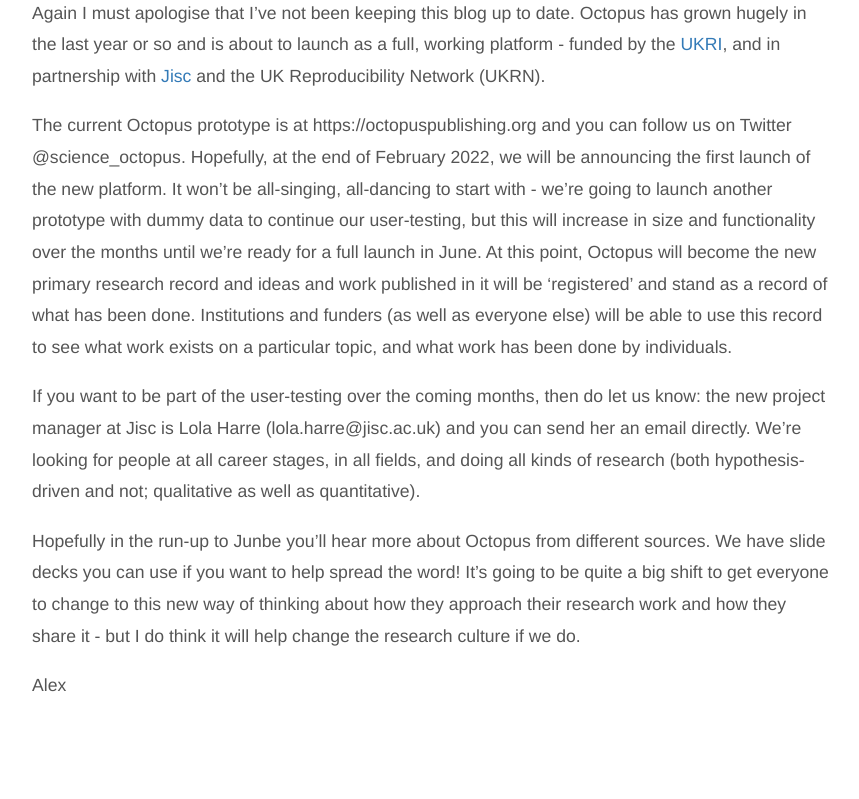
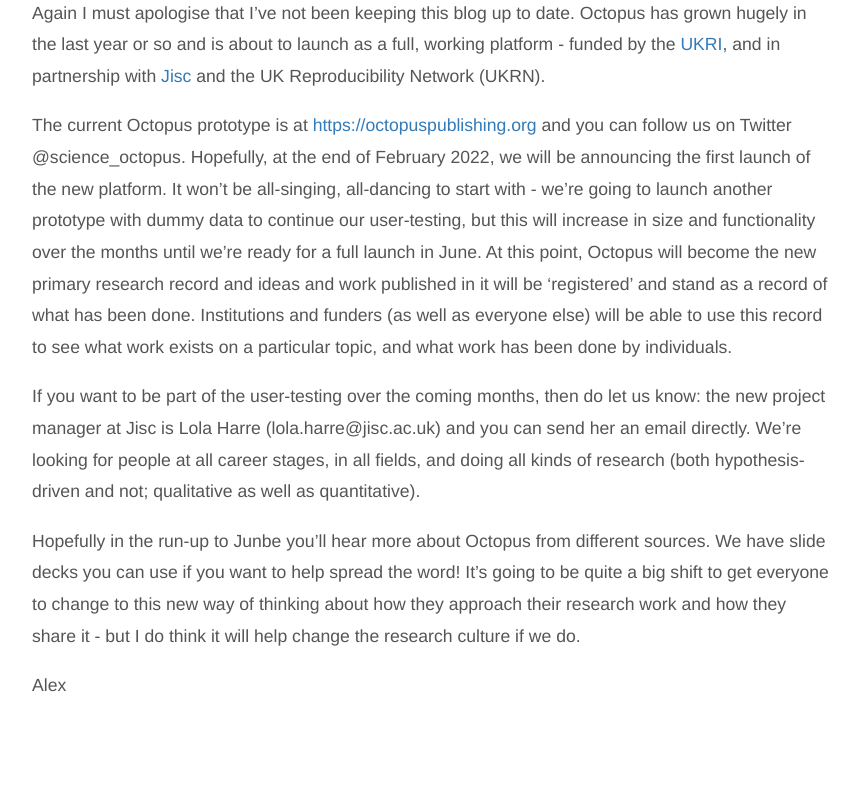
Before and after one commit to ScienceOctopus/ScienceOctopus.github.io, a Jekyll site: the page built from _posts/2022-02-14-launchprep.md, in a window 1280 px wide. Shown: the part 835-1634 px from the top of the page, without its empty margins (208-1067 px from the left). Built offline with Jekyll 4.4.1, drawn with Linux system fonts in a browser that asks for light colours; some of the changed lines change nothing that is shown.

Commit message:
Update 2022-02-14-launchprep.md

```diff
--- a/_posts/2022-02-14-launchprep.md
+++ b/_posts/2022-02-14-launchprep.md
@@ -14,7 +14,7 @@
 
 <!-- more -->
 
-The current Octopus prototype is at https://octopuspublishing.org and you can follow us on Twitter @science_octopus. Hopefully, at the end of February 2022, we will be announcing the first launch of the new platform. It won't be all-singing, all-dancing to start with - we're going to launch another prototype with dummy data to continue our user-testing, but this will increase in size and functionality over the months until we're ready for a full launch in June. At this point, Octopus will become the new primary research record and ideas and work published in it will be 'registered' and stand as a record of what has been done. Institutions and funders (as well as everyone else) will be able to use this record to see what work exists on a particular topic, and what work has been done by individuals.
+The current Octopus prototype is at [https://octopuspublishing.org](https://octopuspublishing.org) and you can follow us on Twitter @science_octopus. Hopefully, at the end of February 2022, we will be announcing the first launch of the new platform. It won't be all-singing, all-dancing to start with - we're going to launch another prototype with dummy data to continue our user-testing, but this will increase in size and functionality over the months until we're ready for a full launch in June. At this point, Octopus will become the new primary research record and ideas and work published in it will be 'registered' and stand as a record of what has been done. Institutions and funders (as well as everyone else) will be able to use this record to see what work exists on a particular topic, and what work has been done by individuals.
 
 If you want to be part of the user-testing over the coming months, then do let us know: the new project manager at Jisc is Lola Harre (lola.harre@jisc.ac.uk) and you can send her an email directly. We're looking for people at all career stages, in all fields, and doing all kinds of research (both hypothesis-driven and not; qualitative as well as quantitative).
 
```
